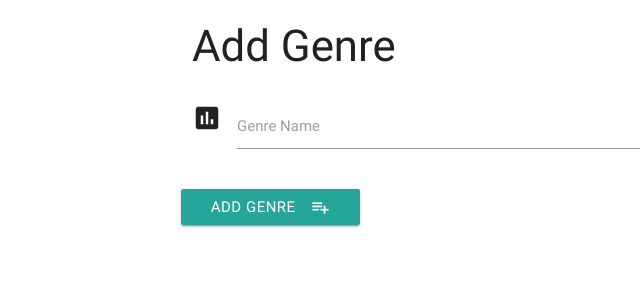
After one commit to VladimirB3/ms-project-3, a Flask app: page /add_genre in a window 1280 px wide. The commit adds this page. Shown: the top 300 px of the page, without its empty margins (0-640 px from the left). Run offline with Flask 2, Linux system fonts and the light colour scheme; some libraries are stand-ins or nearby versions.

Commit message:
Added Add Genre button and addgenre.html page

```diff
--- a/app.py
+++ b/app.py
@@ -80,6 +80,17 @@ def delete_genre(genre_id):
     mongo.db.genres.remove({'_id': ObjectId(genre_id)})
     return redirect(url_for('get_genres'))
 
+@app.route('/insert_genre', methods=['POST'])
+def insert_genre():
+    genre_doc = {'genre_name': request.form.get('genre_name')}
+    mongo.db.genres.insert_one(genre_doc)
+    return redirect(url_for('get_genres'))
+
+
+@app.route('/add_genre')
+def add_genre():
+    return render_template('addgenre.html')
+
 if __name__ == '__main__':
     app.run(host=os.environ.get('IP'),
             port=int(os.environ.get('PORT')),
--- /dev/null
+++ b/templates/addgenre.html
@@ -0,0 +1,22 @@
+{% extends 'base.html'%}
+
+{% block content %}
+<h3>Add Genre</h3>
+<div class="row">
+    <form action="{{ url_for('insert_genre') }}" method="POST" class="col s12">
+        <div class="row">
+            <div class="input-field col s12">
+                <i class="material-icons prefix">poll</i>
+                <input id="genre_name" name="genre_name" type="text" class="validate">
+                <label for="genre_name">Genre Name</label>
+            </div>
+        </div>
+        <div class="row">
+            <button class="btn waves-effect waves-light" type="submit" name="action">Add Genre
+                <i class="material-icons right">playlist_add</i>
+             </button>
+            </a>
+        </div>
+    </form>
+</div>
+{% endblock %}
--- a/templates/genres.html
+++ b/templates/genres.html
@@ -19,4 +19,9 @@
         {% endfor %}
     </ul>
 </div>
+<div class="row">
+    <a href="{{url_for('add_genre')}}" class="waves-effect waves-light btn">
+        <i class="material-icons right">playlist_add</i>Add Genre
+    </a>
+</div>
 {% endblock %}
```
